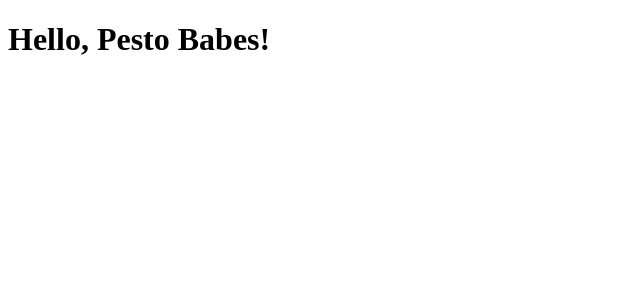
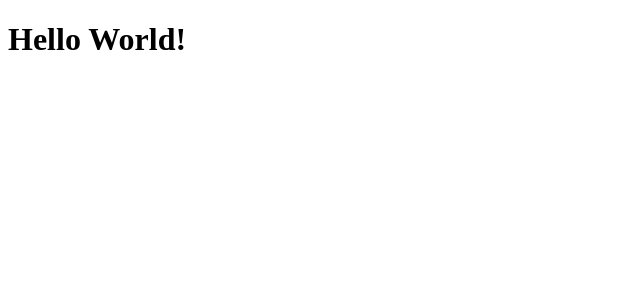
Before and after one commit to shbh29/react-demo-1, a React (Create React App) app: page / in a window 1280 px wide. Shown: the top 300 px of the page, without its empty margins (0-640 px from the left). Built offline with nearby package versions, Linux system fonts and the light colour scheme.

Commit message:
React Componenets

```diff
--- a/src/App.js
+++ b/src/App.js
@@ -1,6 +1,13 @@
+import React from 'react';
 import './App.css';
-import React from 'react';
 
-const HelloWorld = <h1> Hello, Pesto Babes! </h1>;
+// const HelloWorld = <h1> Hello, Pesto Babes! </h1>;
 
-export default HelloWorld;
+class HelloWorld extends React.Component {
+  render() {
+    return <h1> Hello World! </h1>;
+  }
+
+}
+
+export { HelloWorld };
--- a/src/index.js
+++ b/src/index.js
@@ -1,8 +1,8 @@
 import React from "react";
 import ReactDOM from "react-dom";
-import HelloWorld  from './App';
+import { HelloWorld } from './App';
 
 const rootEl = document.getElementById('root');
 
 
-ReactDOM.render(HelloWorld, rootEl);
+ReactDOM.render(<HelloWorld />, rootEl);
```
